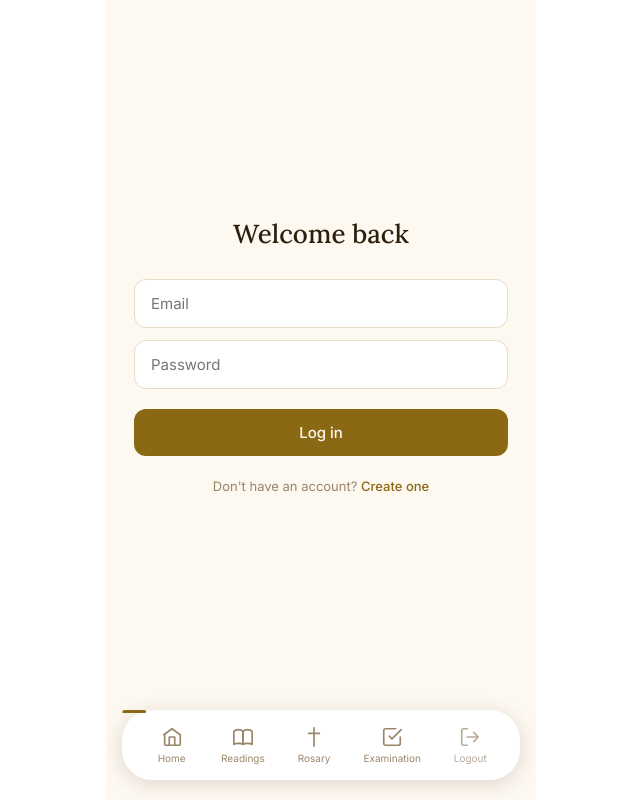
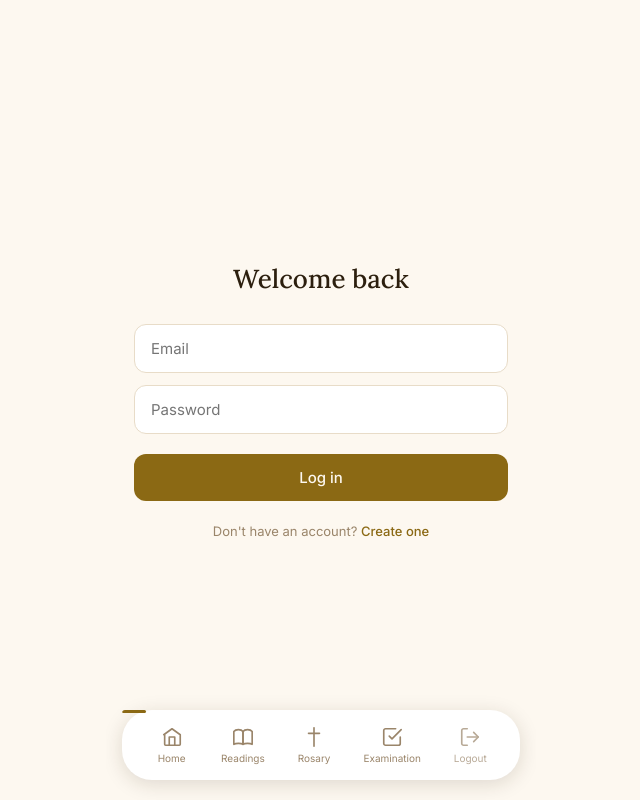
Before and after one commit to dorianzelaya/catholic-companion, a React (Vite) app in the folder frontend/: page /login in a window 1280 px wide. Shown: the whole page, without its empty margins (319-959 px from the left). Built offline with nearby package versions, Linux system fonts and the light colour scheme.

Commit message:
let content scroll under floating navbar

```diff
--- a/frontend/src/styles/base.css
+++ b/frontend/src/styles/base.css
@@ -22,22 +22,27 @@
   padding: 0;
 }
 
+html {
+  height: 100%;
+  overflow: hidden;
+  background-color: var(--cream);
+}
+
 body {
-  background-color: transparent;
+  background-color: var(--cream);
   color: var(--brown-dark);
   font-family: var(--font-ui);
   font-size: 16px;
   line-height: 1.6;
-  max-width: 430px;
-  margin: 0 auto;
-  min-height: 100vh;
+  height: 100%;
   overflow: hidden;
 }
 
-html {
+#root {
   height: 100%;
-  overflow: hidden;
-  background-color: transparent;
+  display: flex;
+  justify-content: center;
+  background-color: var(--cream);
 }
 
 /* App shell */
@@ -45,20 +50,19 @@ html {
   display: flex;
   flex-direction: column;
   height: 100dvh;
+  width: 100%;
   max-width: 430px;
-  margin: 0 auto;
   overflow: hidden;
   position: relative;
   background-color: var(--cream);
 }
 
+/* Content fills the full height so it scrolls UNDER the floating navbar */
 .app-content {
   flex: 1;
   overflow: hidden;
   display: flex;
   flex-direction: column;
-  padding-bottom: 90px;
-  background-color: var(--cream);
 }
 
 /* Page layout */
@@ -76,9 +80,10 @@ html {
   flex-shrink: 0;
 }
 
+/* Bottom padding clears the floating navbar so the last item is reachable */
 .page-content {
   flex: 1;
-  padding: 24px 20px;
+  padding: 24px 20px 110px;
   overflow-y: auto;
   -webkit-overflow-scrolling: touch;
 }
```
